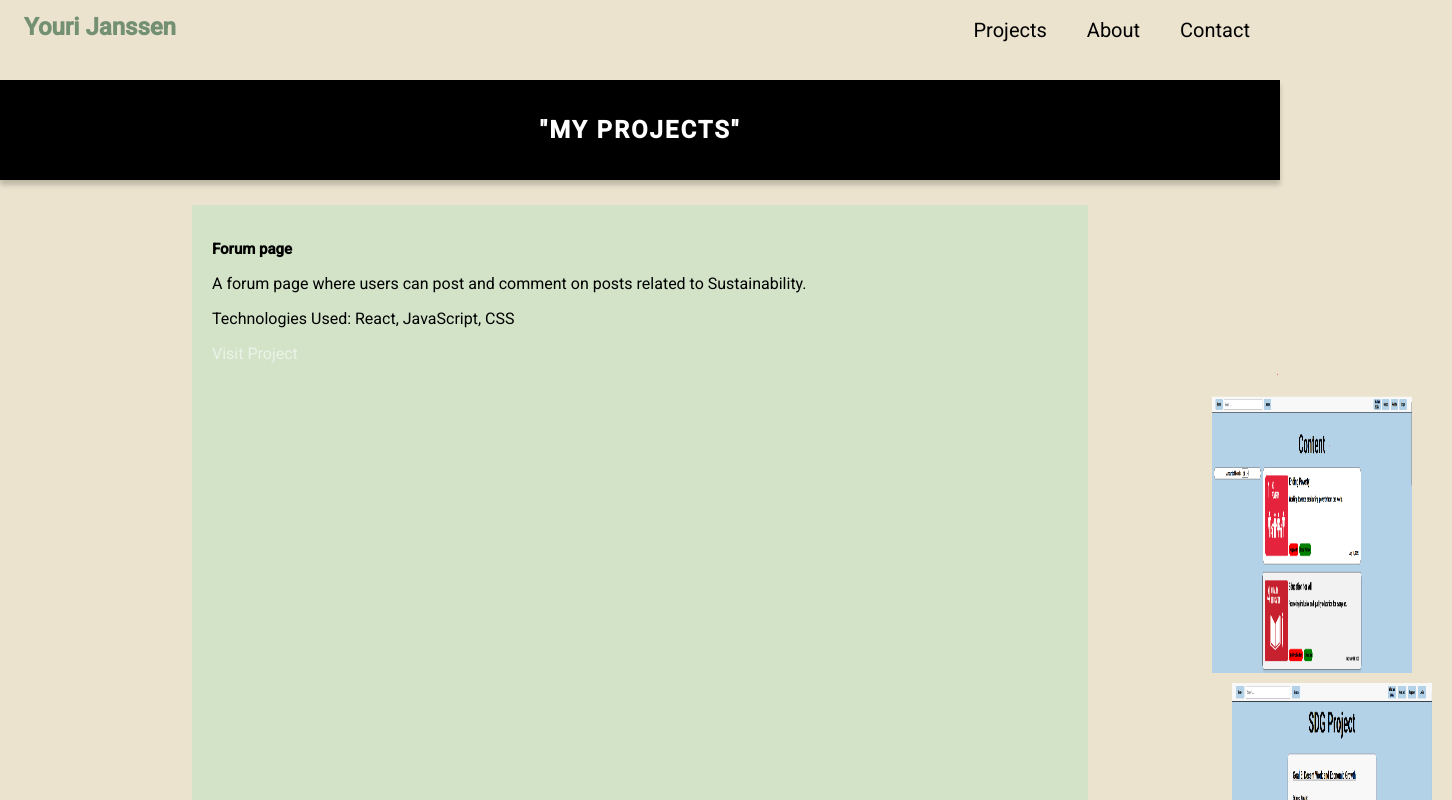
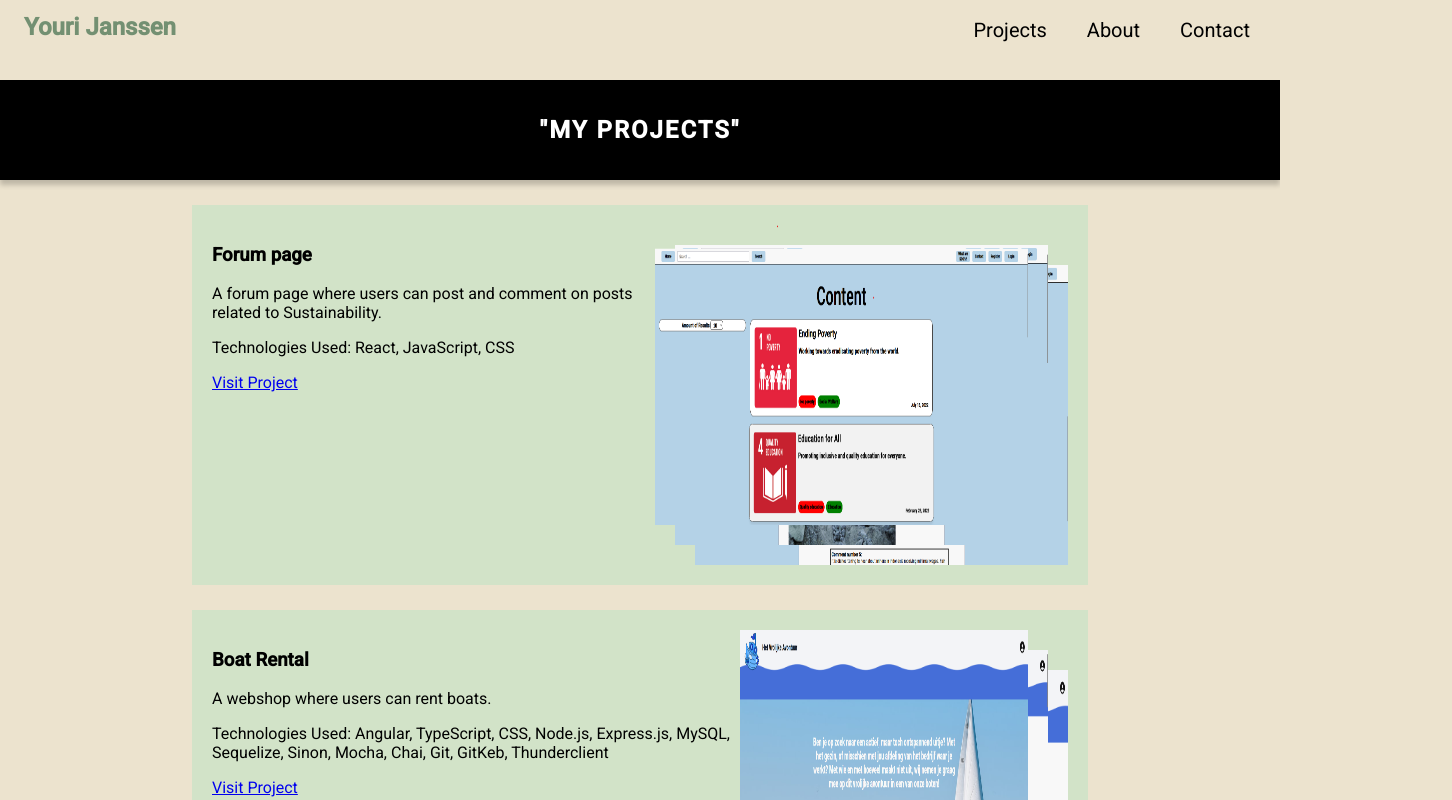
Before and after one commit to yourijanssen/youri-portfolio-page, an Angular app: page /projects in a window 1280 px wide. Shown: the top 800 px of the page, 1452 px wide, since content can reach past the window. Built offline with nearby package versions, Linux system fonts and the light colour scheme.

Commit message:
almost done

```diff
--- a/src/app/pages/about/about.component.css
+++ b/src/app/pages/about/about.component.css
@@ -22,6 +22,7 @@
     display: flex;
     justify-content: space-between;
     font-size: 17px;
+    margin-bottom: 50px;
 }
 
 .aboutSummery img {
@@ -41,6 +42,33 @@
     }
 }
 
+.downarrow {
+    width: 0;
+    height: 0;
+    border-left: 15px solid transparent;
+    border-right: 15px solid transparent;
+    border-top: 30px solid #2cb9c3; /* Set the color of the arrow */
+    margin: auto;
+    animation: bounce 2s alternate;
+}
+
+/* Optional: Add a bounce animation */
+@keyframes bounce {
+    0%,
+    20%,
+    50%,
+    80%,
+    100% {
+        transform: translateY(0);
+    }
+    40% {
+        transform: translateY(-15px);
+    }
+    60% {
+        transform: translateY(-7px);
+    }
+}
+
 .aboutIntroduction {
     font-family: 'Segoe UI', Tahoma, Geneva, Verdana, sans-serif;
     font-size: 1.2em;
@@ -51,66 +79,14 @@
 
 .aboutIntroduction::before {
     content: '\201C'; /* Left double quotation mark */
-    font-size: 3em;
-    color: #7f8c8d;
+    color: #2cb9c3;
+    font-size: 1.5em;
     margin-right: 0.1em;
 }
 
 .aboutIntroduction::after {
     content: '\201D'; /* Right double quotation mark */
-    font-size: 3em;
-    color: #7f8c8d;
+    font-size: 1.5em;
+    color: #2cb9c3;
     margin-left: 0.1em;
 }
-
-.aboutIntroduction::first-letter {
-    font-size: 1.8em;
-    font-weight: bold;
-    margin-right: 0.1em;
-    color: #3498db;
-}
-
-.aboutIntroduction a {
-    color: #e74c3c;
-    text-decoration: none;
-    border-bottom: 2px solid #e74c3c;
-    transition: border-bottom 0.3s ease;
-}
-
-.aboutIntroduction a:hover {
-    border-bottom: 2px solid #3498db;
-}
-
-.aboutIntroduction p {
-    margin-bottom: 20px;
-}
-
-.aboutIntroduction em {
-    font-style: italic;
-    color: #27ae60;
-}
-
-.aboutIntroduction strong {
-    font-weight: bold;
-}
-
-.aboutIntroduction span.highlight {
-    background-color: #f39c12;
-    color: #fff;
-    padding: 3px;
-    border-radius: 3px;
-}
-
-.aboutIntroduction .interests {
-    margin-top: 20px;
-    font-size: 1.1em;
-    font-style: italic;
-    color: #2c3e50;
-}
-
-.aboutIntroduction .closing {
-    margin-top: 20px;
-    font-size: 1.2em;
-    font-weight: bold;
-    color: #e74c3c;
-}
--- a/src/app/pages/homepage/homepage.component.css
+++ b/src/app/pages/homepage/homepage.component.css
@@ -1,10 +1,3 @@
-.home-container {
-    background-color: #ece3ce;
-    margin-left: 15%;
-    margin-right: 15%;
-}
-
-/* Updated Style for .homeTitle */
 .homeTitle {
     background-color: black;
     color: white;
@@ -20,10 +13,24 @@
     box-shadow: 0 5px 5px rgba(0, 0, 0, 0.2);
 }
 
+.home-container {
+    background-color: #ece3ce;
+    margin-left: 15%;
+    margin-right: 15%;
+}
+
+.introduction {
+    display: flex;
+    justify-content: space-between;
+    font-size: 17px;
+    margin-bottom: 50px;
+    margin-top: 50px;
+}
+
 .profile-image {
-    max-width: 20%;
+    height: 220px;
+    width: 220px;
     transition: transform 0.3s ease-in-out; /* Add a smooth transition effect on hover */
-    margin-inline-start: 70%;
 }
 
 .profile-image:hover {
--- a/src/app/pages/homepage/homepage.component.html
+++ b/src/app/pages/homepage/homepage.component.html
@@ -1,22 +1,38 @@
 <!-- homepage.component.html -->
-<h2 class="homeTitle">Welcome to my Portfolio</h2>
+<h2 class="homeTitle">"My Portfolio"</h2>
 <div class="home-container">
-    <p class="homeText">
-        This is my portfolio. Here you can find information about me, my projects and my contact
-        information.
-    </p>
+    Welcome to my portfolio page! Here you can find information about me and my projects. If you
+    have any questions or want to contact me, you can do so by visiting the contact page.
 
     <div class="introduction">
+        <b style="display: contents">Name:</b> Youri Janssen <br />
+        <b style="display: contents">Job title:</b> Junior Software Developer <br />
+        <b style="display: contents">Born:</b> 1997 <br />
+        <b style="display: contents">Location:</b> The Netherlands <br />
+        <b style="display: contents">Education:</b> Associate Degree Software Development
+        <br />
+        <b style="display: contents">Hobbies:</b> Cycling, Gaming, Exploring, Travelling, Coding
+        <br />
+        <b style="display: contents"> Native Programming Language:</b> Typescript <br />
+        <b style="display: contents">Framework and concept knowledge:</b> Object Oriented
+        Programming, Design Patterns, Unified Modeling Language, NodeJs/Express, Angular, Mocha/Chai
+        & Jasmine Testing, Relational Databases, MySql/Sequelize, HTML/CSS<br />
+        <b style="display: contents">Learning Goals:</b> Security, Cloudcomputing, Architectural
+        Patterns & CI/CD <br />
+        <!-- home page image -->
         <a href="https://github.com/yourijanssen" target="_blank" rel="noopener noreferrer">
             <img
                 src="assets/ffffSquare-fotor-20231014131645.png"
                 alt="no image"
                 class="profile-image" />
         </a>
-        <h3 class="myName">{{ person.name }}</h3>
+    </div>
+
+    ander dingen
+</div>
+
+<!-- <h3 class="myName">{{ person.name }}</h3>
         <p class="jobTitle">Type: {{ person.type }}</p>
-    </div>
-    <div class="Languages">
         <h4>Languages:</h4>
         <ul>
             <li *ngFor="let language of person.languages">{{ language }}</li>
@@ -26,10 +42,10 @@
         <ul>
             <li *ngFor="let tool of person.otherTools">{{ tool }}</li>
         </ul>
-    </div>
 
-    <h4>Projects:</h4>
-    <ul>
-        <li *ngFor="let project of person.projects">{{ project }}</li>
-    </ul>
-</div>
+        <a href="https://github.com/yourijanssen" target="_blank" rel="noopener noreferrer">
+            <img
+                src="assets/ffffSquare-fotor-20231014131645.png"
+                alt="no image"
+                class="profile-image" />
+        </a> -->
--- a/src/app/pages/projects/projects.component.css
+++ b/src/app/pages/projects/projects.component.css
@@ -1,10 +1,3 @@
-/* projects.component.css */
-.project-page {
-    background-color: #ece3ce;
-    margin-left: 15%;
-    margin-right: 15%;
-}
-
 .projectTitle {
     background-color: black;
     color: white;
@@ -19,73 +12,48 @@
     font-weight: bold;
     box-shadow: 0 5px 5px rgba(0, 0, 0, 0.2);
 }
+.project-container {
+    background-color: #ece3ce;
+}
 
-.project-card {
+.project-info {
+    display: flex;
+    justify-content: space-between;
     margin-top: 25px;
     padding: 20px;
     background-color: #d2e3c8;
+    margin-left: 15%;
+    margin-right: 15%;
 }
 
-.project-card-details {
+.ImageProject {
+    position: absolute;
+    height: 100%; /* Make the images cover the entire height of the container */
+    width: 100%; /* Make the images cover the entire width of the container */
 }
 
-.project-card-images {
+.ImageProject:nth-child(1) {
+    top: 0; /* Adjust the top and left values to control the overlap */
+    left: 0;
+    z-index: 3; /* Adjust the z-index to control the stacking order */
 }
 
-.project-info {
-    width: 100%;
-    margin-bottom: 10px;
+.ImageProject:nth-child(2) {
+    top: 20px; /* Adjust the top and left values to control the overlap */
+    left: 20px;
+    z-index: 2; /* Adjust the z-index to control the stacking order */
 }
 
-.project-images {
-    width: 100%;
+.ImageProject:nth-child(3) {
+    top: 40px; /* Adjust the top and left values to control the overlap */
+    left: 40px;
+    z-index: 1; /* Adjust the z-index to control the stacking order */
 }
 
-.Image1,
-.Image2,
-.Image3 {
-    margin-left: 1000px;
-    max-width: 100%;
-    height: auto;
-    display: block;
-    margin-top: 10px;
-    width: 100%;
-    transform-origin: top left;
+.imageContainer {
+    margin-right: 40px;
+    margin-bottom: 40px;
+    position: relative;
+    height: 300px; /* Adjust the height and width according to your needs */
+    width: 500px;
 }
-
-.Image1 {
-    z-index: 3;
-    transform: translateX(0);
-    width: 200px;
-    height: 300px;
-}
-
-.Image2 {
-    z-index: 2;
-    transform: translateX(20px); /* Adjust the horizontal spacing */
-    width: 200px;
-    height: 300px;
-}
-
-.Image3 {
-    z-index: 1;
-    transform: translateX(40px); /* Adjust the horizontal spacing */
-    width: 200px;
-    height: 300px;
-}
-
-.projectName {
-    font-size: 15px;
-    font-weight: bold;
-}
-
-a {
-    text-decoration: none;
-    color: #ebf3e8;
-    display: block;
-    margin-top: 10px;
-}
-
-a:hover {
-    text-decoration: underline;
-}
--- a/src/app/pages/projects/projects.component.html
+++ b/src/app/pages/projects/projects.component.html
@@ -1,9 +1,8 @@
 <!-- projects.component.html -->
 <h2 class="projectTitle">"My Projects"</h2>
-<div class="project-page">
 <div class="projects-container">
     <!-- project card container -->
-        <div *ngFor="let project of projects" class="project-card">
+    <div *ngFor="let project of projects" class="project-info">
         <!-- project details of projects -->
         <div class="project-card-details">
             <h3 class="projectName">{{ project.name }}</h3>
@@ -12,11 +11,12 @@
             <a [href]="project.url" target="visit">Visit Project</a>
         </div>
         <!-- images of projects -->
-            <div class="project-card-images">
-                <img class="Image1" [src]="project.img1" alt="no image" />
-                <img class="Image2" [src]="project.img2" alt="no image" />
-                <img class="Image3" [src]="project.img3" alt="no image" />
+        <div class="imageContainer">
+            <img class="ImageProject" [src]="project.img1" alt="no image" />
+            <img class="ImageProject" [src]="project.img2" alt="no image" />
+            <img class="ImageProject" [src]="project.img3" alt="no image" />
         </div>
     </div>
+
+    ander dingen
 </div>
-</div>
--- a/src/app/pages/projects/projects.component.ts
+++ b/src/app/pages/projects/projects.component.ts
@@ -4,7 +4,7 @@ import { Component } from '@angular/core';
 @Component({
     selector: 'app-projects',
     templateUrl: './projects.component.html',
-  styleUrls: ['./projects.component.css'],
+    styleUrls: ['./projects.component.css']
 })
 export class ProjectsComponent {
     projects = [
@@ -13,30 +13,30 @@ export class ProjectsComponent {
             description:
                 'A forum page where users can post and comment on posts related to Sustainability.',
             technologies: 'React, JavaScript, CSS',
-      url: 'https://example.com/project2',
+            url: 'https://github.com/yourijanssen/AngularAmigos',
             img1: 'assets/AngularAmigosSite/angularAmgigosPage1.png',
             img2: 'assets/AngularAmigosSite/AngularAmgigosPage2.png',
-      img3: 'assets/AngularAmigosSite/AngularAmigosPage3.png',
+            img3: 'assets/AngularAmigosSite/AngularAmigosPage3.png'
         },
         {
             name: 'Boat Rental',
             description: 'A webshop where users can rent boats.',
             technologies:
                 'Angular, TypeScript, CSS, Node.js, Express.js, MySQL, Sequelize, Sinon, Mocha, Chai, Git, GitKeb, Thunderclient',
-      url: 'https://example.com/project2',
+            url: 'https://github.com/yourijanssen/bootverhuur',
             img1: 'assets/BoatRentelSite/BootverhuurP1.png',
             img2: 'assets/BoatRentelSite/BootverhuurP2.png',
-      img3: 'assets/BoatRentelSite/BootverhuurP3.png',
+            img3: 'assets/BoatRentelSite/BootverhuurP3.png'
         },
         {
             name: 'Crowdfunding page',
             description: 'A page where users can donate money for the care of lamas.',
             technologies: 'React, JavaScript, CSS',
-      url: 'https://example.com/project2',
+            url: 'https://github.com/yourijanssen/MayoLama',
             img1: 'assets/MayoLamaSite/MayoLamaP1.png',
             img2: 'assets/MayoLamaSite/MayoLamaP2.png',
-      img3: 'assets/MayoLamaSite/MayoLamaP3.png',
-    },
+            img3: 'assets/MayoLamaSite/MayoLamaP3.png'
+        }
         // Add more projects as needed
     ];
 }
```
Also changed, not shown: src/app/pages/about/about.component.html (+23 -17 lines). Lines whose indentation alone changed are shown as unchanged.
